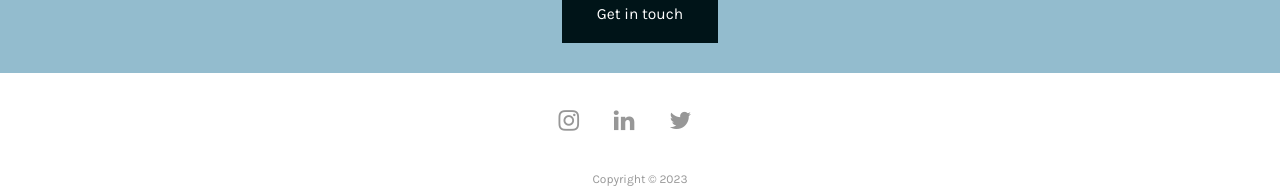
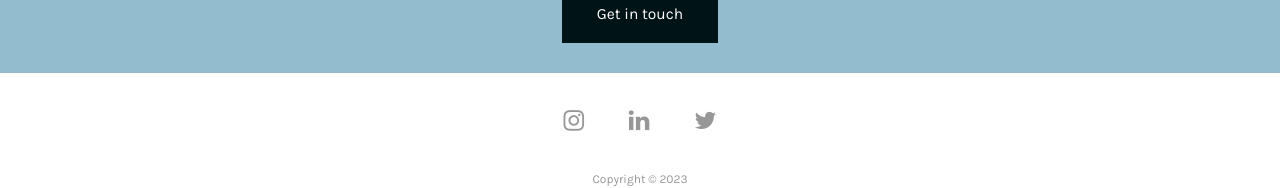
Before and after one commit to crodewig/crodewig.github.io, a Jekyll site: the page built from index.html, in a window 1280 px wide. Shown: the part 1869-2057 px from the top of the page. Built offline with Jekyll 4.4.1, drawn with Linux system fonts in a browser that asks for light colours.

Commit message:
Fix social links shitespace

```diff
--- a/_includes/footer.html
+++ b/_includes/footer.html
@@ -11,7 +11,7 @@
   {% endunless %}
     <div class="my-4">
       {% for item in site.data.social-links %}
-        <a href="{{ item.link }}" class="social-link mr-4" rel="noopener noreferrer" target="_blank"><span
+        <a href="{{ item.link }}" class="social-link mx-3" rel="noopener noreferrer" target="_blank"><span
           class="fa fa-{{ item.fa-icon }}"></span></a>
       {% endfor %}
     </div>
```
